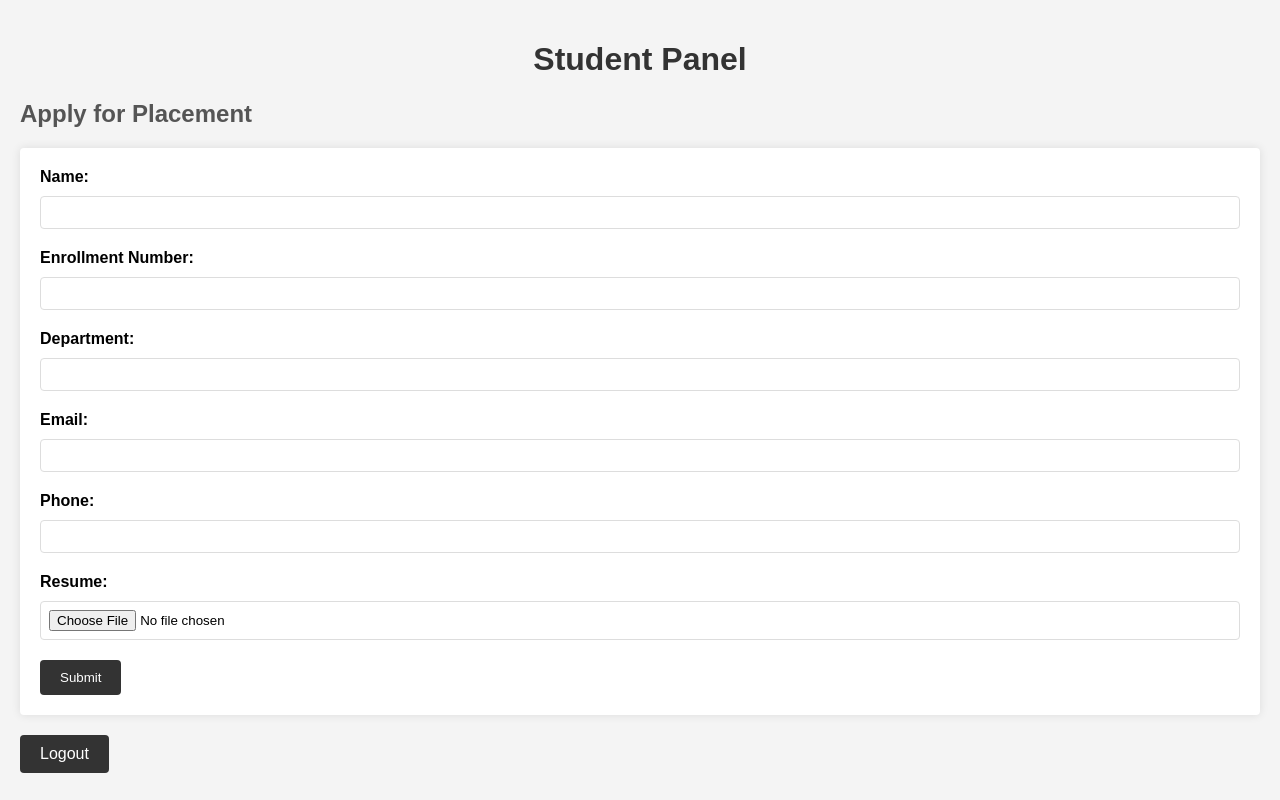
After one commit to binary250/Placement-Cell, a PHP site: page /student.php in a window 1280 px wide. The commit adds this page. Run offline with PHP 8.4, Linux system fonts and the light colour scheme.

Commit message:
Add files via upload

```diff
--- /dev/null
+++ b/config.php
@@ -0,0 +1,13 @@
+<?php
+$host = 'localhost'; // MySQL host
+$user = 'root'; // MySQL username
+$password = ''; // MySQL password
+$database = 'participant'; // MySQL database name
+
+// Create a MySQL connection
+$conn = new mysqli($host, $user, $password, $database);
+
+// Check connection
+if ($conn->connect_error) {
+    die("Connection failed: " . $conn->connect_error);
+}
--- /dev/null
+++ b/functions.php
@@ -0,0 +1,29 @@
+<?php
+require_once 'config.php';
+
+// Function to check if the user is logged in
+function isLoggedIn() {
+    if (isset($_SESSION['user_id'])) {
+        return true;
+    }
+    return false;
+}
+
+// Function to get the participant details
+function getParticipants() {
+    global $conn;
+    $query = "SELECT * FROM participants";
+    $result = $conn->query($query);
+    return $result;
+}
+
+// Function to insert a new participant
+function insertParticipant($name, $enrollment_number, $department, $email, $phone, $resume) {
+    global $conn;
+    $query = "INSERT INTO participants (name, enrollment_number, department, email, phone, resume) VALUES (?, ?, ?, ?, ?, ?)";
+    $stmt = $conn->prepare($query);
+    $stmt->bind_param("ssssss", $name, $enrollment_number, $department, $email, $phone, $resume);
+    $result = $stmt->execute();
+    $stmt->close();
+    return $result;
+}
--- /dev/null
+++ b/student.php
@@ -0,0 +1,156 @@
+<?php
+session_start();
+require_once 'functions.php';
+
+if (!isLoggedIn() || !isset($_SESSION['user_type']) || $_SESSION['user_type'] !== 'student') {
+}
+
+if ($_SERVER['REQUEST_METHOD'] === 'POST') {
+    $name = $_POST['name'];
+    $enrollment_number = $_POST['enrollment_number'];
+    $department = $_POST['department'];
+    $email = $_POST['email'];
+    $phone = $_POST['phone'];
+    $resume = $_FILES['resume']['name'];
+
+    $target_dir = "uploads/";
+    $target_file = $target_dir . basename($_FILES["resume"]["name"]);
+    if (move_uploaded_file($_FILES["resume"]["tmp_name"], $target_file)) {
+        $result = insertParticipant($name, $enrollment_number, $department, $email, $phone, $resume);
+        if ($result) {
+            $success_message = "Application submitted successfully.";
+        } else {
+            $error_message = "Error submitting application.";
+        }
+    } else {
+        $error_message = "Error uploading the resume.";
+    }
+}
+// ...
+?>
+<!DOCTYPE html>
+<html>
+
+<head>
+    <meta charset="utf-8">
+    <meta http-equiv="X-UA-Compatible" content="IE=edge">
+    <title>Student Panel</title>
+    <link rel="shortcut icon" type="image/x-icon" href="https://www.iul.ac.in/img/logo_circle.ico" />
+    <style>
+        body {
+            font-family: 'Poppins', sans-serif;
+            background-color: #f4f4f4;
+            margin: 0;
+            padding: 20px;
+        }
+
+        h1 {
+            text-align: center;
+            color: #333;
+        }
+
+        h2 {
+            color: #555;
+        }
+
+        form {
+            background-color: #fff;
+            padding: 20px;
+            border-radius: 4px;
+            box-shadow: 0 0 10px rgba(0, 0, 0, 0.1);
+        }
+
+        label {
+            display: block;
+            margin-bottom: 10px;
+            font-weight: bold;
+        }
+
+        input[type="text"],
+        input[type="email"],
+        input[type="tel"],
+        input[type="file"] {
+            width: 100%;
+            padding: 8px;
+            border: 1px solid #ddd;
+            border-radius: 4px;
+            box-sizing: border-box;
+            margin-bottom: 20px;
+        }
+
+        input[type="submit"] {
+            background-color: #333;
+            color: #fff;
+            padding: 10px 20px;
+            border: none;
+            border-radius: 4px;
+            cursor: pointer;
+        }
+
+        input[type="submit"]:hover {
+            background-color: #555;
+        }
+
+        a {
+            display: inline-block;
+            background-color: #333;
+            color: #fff;
+            text-decoration: none;
+            padding: 10px 20px;
+            border-radius: 4px;
+            margin-top: 20px;
+        }
+
+        .message {
+            padding: 10px;
+            border-radius: 4px;
+            margin-bottom: 20px;
+        }
+
+        .success {
+            background-color: #d4edda;
+            color: #155724;
+            border: 1px solid #c3e6cb;
+        }
+
+        .error {
+            background-color: #f8d7da;
+            color: #721c24;
+            border: 1px solid #f5c6cb;
+        }
+    </style>
+</head>
+
+<body>
+    <h1>Student Panel</h1>
+    <?php if (isset($success_message)) : ?>
+        <p><?php echo $success_message; ?></p>
+    <?php elseif (isset($error_message)) : ?>
+        <p><?php echo $error_message; ?></p>
+    <?php endif; ?>
+    <h2>Apply for Placement</h2>
+    <form method="post" enctype="multipart/form-data">
+        <label for="name">Name:</label>
+        <input type="text" id="name" name="name" required><br>
+
+        <label for="enrollment_number">Enrollment Number:</label>
+        <input type="text" id="enrollment_number" name="enrollment_number" required><br>
+
+        <label for="department">Department:</label>
+        <input type="text" id="department" name="department" required><br>
+
+        <label for="email">Email:</label>
+        <input type="email" id="email" name="email" required><br>
+
+        <label for="phone">Phone:</label>
+        <input type="tel" id="phone" name="phone"><br>
+
+        <label for="resume">Resume:</label>
+        <input type="file" id="resume" name="resume" required><br>
+
+        <input type="submit" value="Submit">
+    </form>
+    <a href="logout.php">Logout</a>
+</body>
+
+</html>
```
Also changed, not shown: admin.php (added, +106 -0 lines), auth.php (added, +22 -0 lines), data.sql (added, +10 -0 lines), index.php (+78 -36 lines), logoutadmin.php (added, +23 -0 lines).
